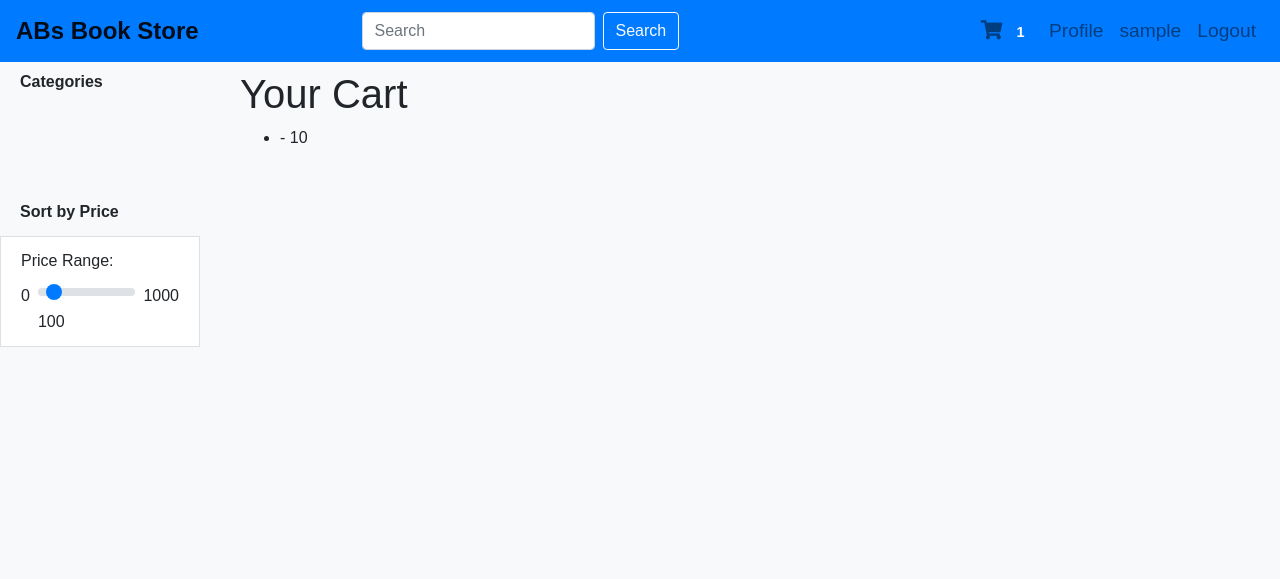
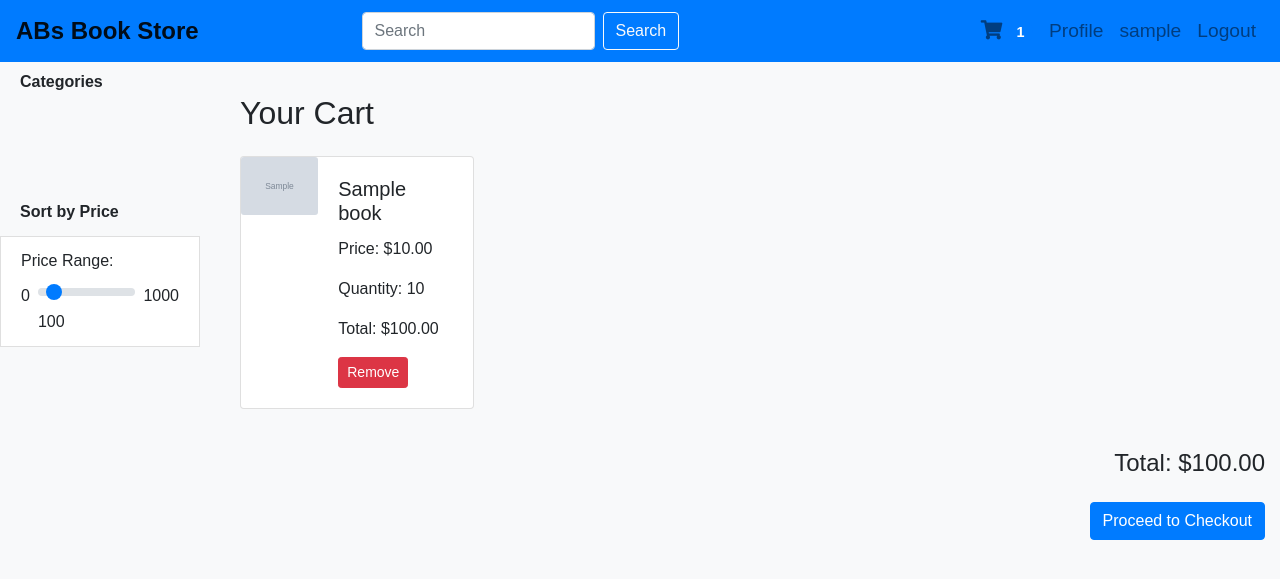
Before and after one commit to himavanthswamyatchi0604/BookStoreManagement_Django, a Django app: page /cart/ in a window 1280 px wide. Shown: the top 579 px of the page. Run offline with Django 5.2, Linux system fonts and the light colour scheme; a user stored in the database is signed in; tables that the repository leaves empty hold one stand-in row (values such as "Sample post"); grey boxes marked "Sample" are stand-in pictures; some libraries are stand-ins or nearby versions.

Commit message:
implemented cart

```diff
--- a/bs_app/context_processors.py
+++ b/bs_app/context_processors.py
@@ -1,8 +1,9 @@
-from .models import Cart
+from .models import CartItem
+
+
 def cart_item_count(request):
     if request.user.is_authenticated:
-        # Replace with actual cart retrieval logic
-        cart_items = []  # Fetch actual cart items for the user
+        cart_items = CartItem.objects.filter(cart__user=request.user)
         count = len(cart_items)
     else:
         count = 0
--- a/bs_app/templates/store/cart.html
+++ b/bs_app/templates/store/cart.html
@@ -1,34 +1,48 @@
 <!-- cart.html -->
+
 {% extends "base.html" %}
 
 {% block content %}
-<div class="container">
+<div class="container mt-6">
     <h2 class="my-4">Your Cart</h2>
-    <table class="table">
-        <thead>
-            <tr>
-                <th scope="col">Book</th>
-                <th scope="col">Quantity</th>
-                <th scope="col">Price</th>
-                <th scope="col">Total</th>
-            </tr>
-        </thead>
-        <tbody>
+    {% if cart_items %}
+        <div class="row">
             {% for item in cart_items %}
-            <tr>
-                <td>{{ item.book.title }}</td>
-                <td>{{ item.quantity }}</td>
-                <td>${{ item.book.price }}</td>
-                <td>${{ item.total_price }}</td>
-            </tr>
+                <div class="col-md-3 mb-4">
+                    <div class="card h-100">
+                        <div class="row no-gutters">
+                            <div class="col-md-4">
+                                {% if item.book.cover_image %}
+                                    <img src="{{ item.book.cover_image.url }}" class="card-img" alt="{{ item.book.title }}">
+                                {% else %}
+                                    <img src="#" class="card-img" alt="{{ item.book.title }}">
+                                {% endif %}
+                            </div>
+                            <div class="col-md-8">
+                                <div class="card-body">
+                                    <h5 class="card-title">{{ item.book.title }}</h5>
+                                    <p class="card-text">Price: ${{ item.book.price }}</p>
+                                    <p class="card-text">Quantity: {{ item.quantity }}</p>
+                                    <p class="card-text">Total: ${{ item.total_price }}</p>
+                                    <form action="{% url 'remove_from_cart' item.id %}" method="post">
+                                        {% csrf_token %}
+                                        <button type="submit" class="btn btn-danger btn-sm">Remove</button>
+                                    </form>
+                                </div>
+                            </div>
+                        </div>
+                    </div>
+                </div>
             {% endfor %}
-        </tbody>
-    </table>
-    <div class="d-flex justify-content-end">
-        <h4>Total: ${{ total_price }}</h4>
-    </div>
-    <div class="d-flex justify-content-end mt-3">
-        <a href="{% url 'checkout' %}" class="btn btn-primary">Proceed to Checkout</a>
-    </div>
+        </div>
+        <div class="d-flex justify-content-end mt-3">
+            <h4>Total: ${{ total_price }}</h4>
+        </div>
+        <div class="d-flex justify-content-end mt-3">
+            <a href="#" class="btn btn-primary">Proceed to Checkout</a>
+        </div>
+    {% else %}
+        <p>Your cart is empty.</p>
+    {% endif %}
 </div>
 {% endblock %}
--- a/bs_app/templates/store/view_cart.html
+++ /dev/null
@@ -1,19 +0,0 @@
-<!-- bs_app/templates/bs_app/view_cart.html -->
-{% extends 'base.html' %}
-
-{% block title %}Your Cart{% endblock %}
-
-{% block content %}
-<div class="container">
-    <h1>Your Cart</h1>
-    {% if cart_items %}
-        <ul>
-            {% for item in cart_items %}
-                <li>{{ item.name }} - {{ item.quantity }}</li>
-            {% endfor %}
-        </ul>
-    {% else %}
-        <p>Your cart is empty.</p>
-    {% endif %}
-</div>
-{% endblock %}
--- a/bs_app/urls.py
+++ b/bs_app/urls.py
@@ -12,6 +12,7 @@
     path('logout/', views.logout_view, name='logout'),
     path('books/', views.books_by_price, name='books_by_price'),
     path('autocomplete/', views.autocomplete_suggestions, name='autocomplete_suggestions'),
-    path('add_to_cart/<int:book_id>/', add_to_cart, name='add_to_cart'),
+    path('add_to_cart/<int:book_id>/',  add_to_cart, name='add_to_cart'),
     path('cart/', views.view_cart, name='view_cart'),
+    path('remove_from_cart/<int:cart_item_id>/', views.remove_from_cart, name='remove_from_cart'),
 ]
--- a/bs_app/views.py
+++ b/bs_app/views.py
@@ -137,13 +137,21 @@
 
     if not created:
         cart_item.quantity += 1
-    cart_item.save()
+        cart_item.save()
 
-    messages.success(request, f'Added {book.title} to cart.')
     return redirect('view_cart')
 
 
+@login_required
 def view_cart(request):
-    cart_items = CartItem.objects.filter(cart__user=request.user) if request.user.is_authenticated else []
-    cart_item_count = len(cart_items)
-    return render(request, 'view_cart.html', {'cart_items': cart_items, 'cart_item_count': cart_item_count})
+    cart = Cart.objects.get(user=request.user)
+    cart_items = cart.items.all()
+    total_price = sum(item.total_price for item in cart_items)
+    return render(request, 'cart.html', {'cart_items': cart_items, 'total_price': total_price})
+
+
+def remove_from_cart(request, cart_item_id):
+    cart_item = get_object_or_404(CartItem, id=cart_item_id)
+    cart_item.delete()
+    # Optionally add a success message if needed
+    return redirect('view_cart')
```
